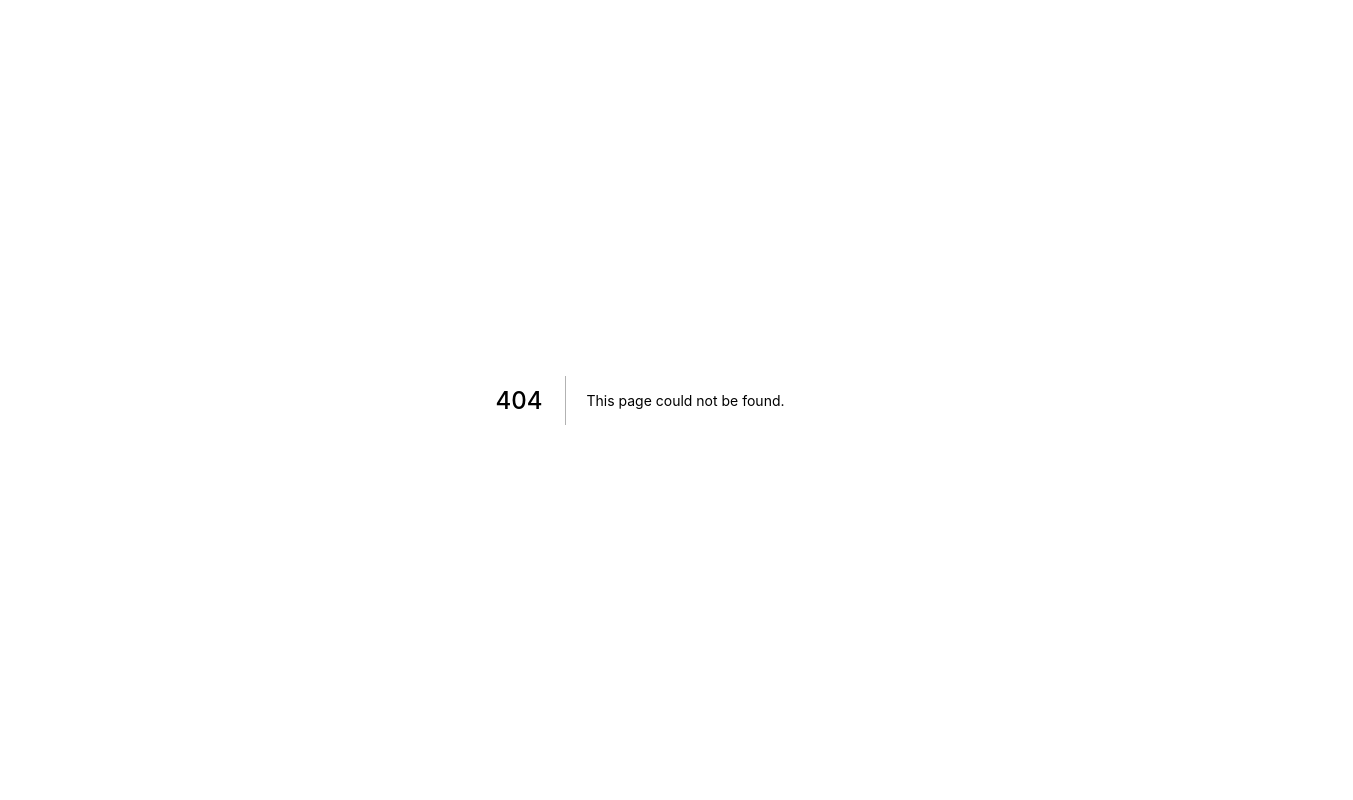
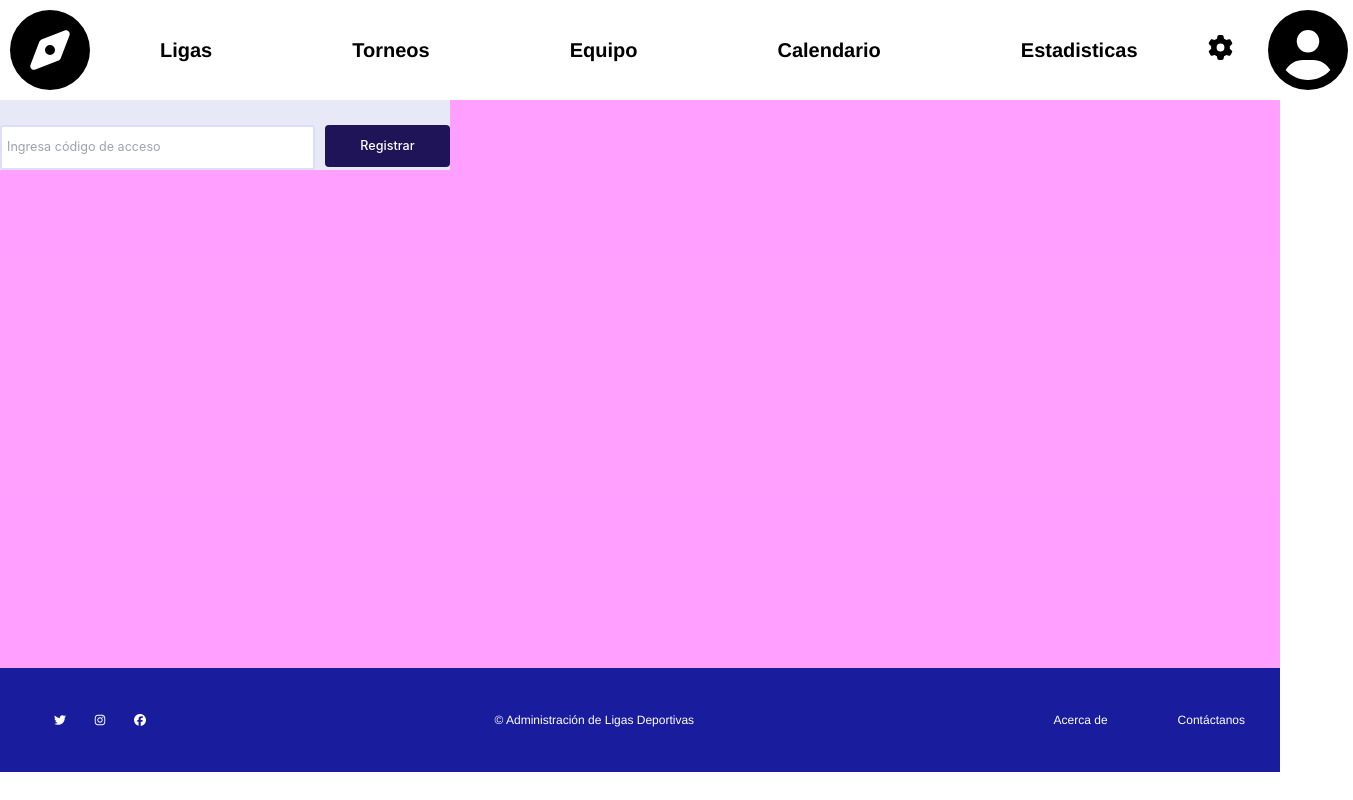
Before and after one commit to administracion-ligas-deportivas/sitio-web, a Next.js app: page /loginse in a window 1280 px wide. Before the commit this address had no page. Shown: the whole page, 1353 px wide, since content can reach past the window. Built offline with nearby package versions, Linux system fonts and the light colour scheme.

Commit message:
Pantalla de Ingreso a Evento Deportivo creada.
Loginse (Login s(sports) e(event))
Se creo la pantalla solamente.

```diff
--- /dev/null
+++ b/pages/loginse.js
@@ -0,0 +1,27 @@
+// Ingreso a evento deportivo no sabia que nombre darle
+// Login de registro se: Sports Event
+import Navbar from "../components/Navbar";
+import Footer from "../components/Footer";
+import styles from "../styles/Loginse.module.css";
+import InputButtonTitle from "../components/InputButtonTitle/index";
+
+function SignupSE() {
+  return (
+    <>
+      <Navbar />
+      <section className={styles.section}>
+        <div className={styles.sectionInput}>
+          <InputButtonTitle
+            titleU="Código"
+            nameU="sportsEventCode"
+            placeholderU="Ingresa código de acceso"
+            contentU="Registrar"
+          />
+        </div>
+      </section>
+      <Footer />
+    </>
+  );
+}
+
+export default SignupSE;
--- /dev/null
+++ b/styles/Loginse.module.css
@@ -0,0 +1,12 @@
+.section {
+  background: #f1f6;
+  height: 71vh;
+  position: relative;
+  width: 100%;
+}
+
+.sectionInput {
+  background: #e7eaf6;
+  float: left;
+  margin: auto;
+}
```
